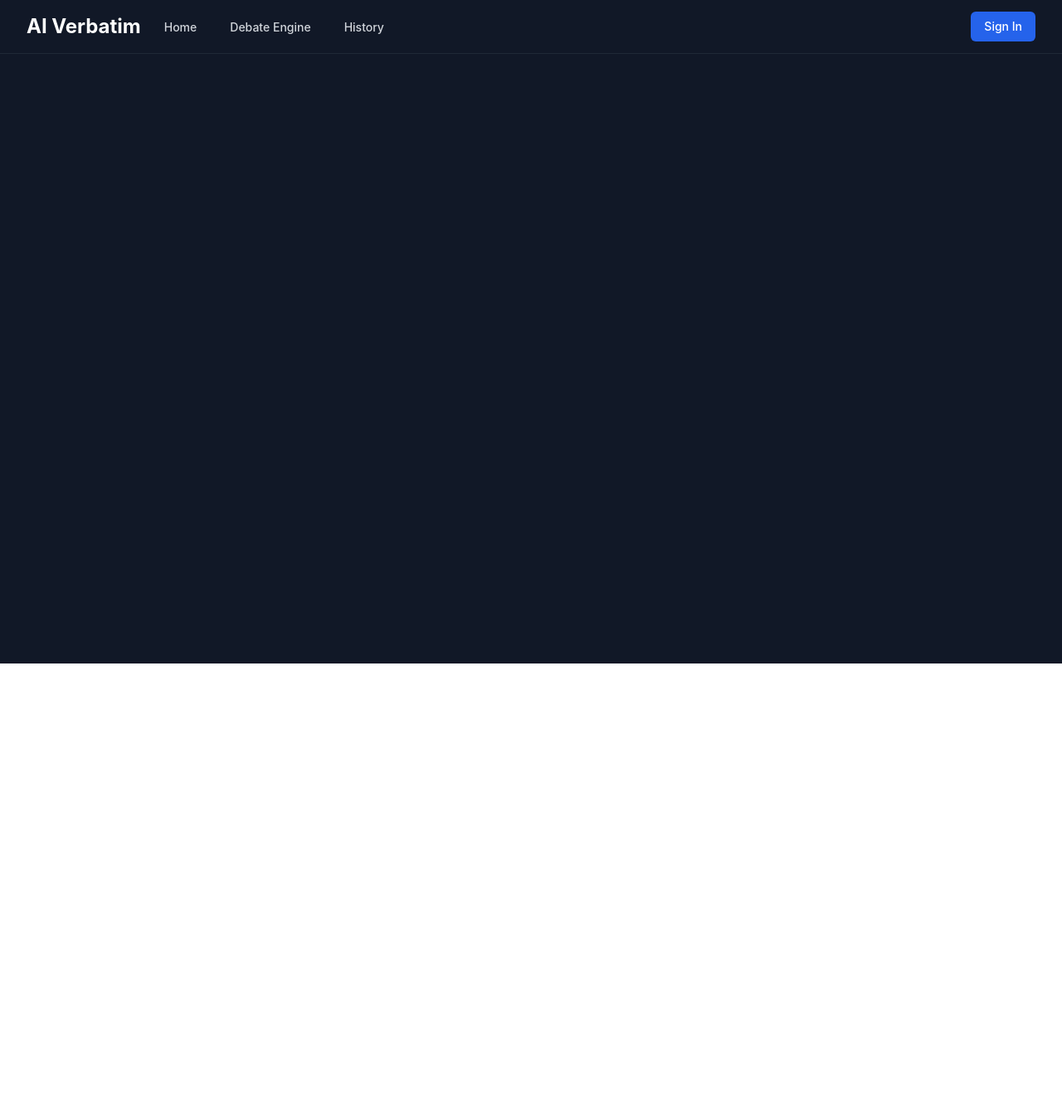
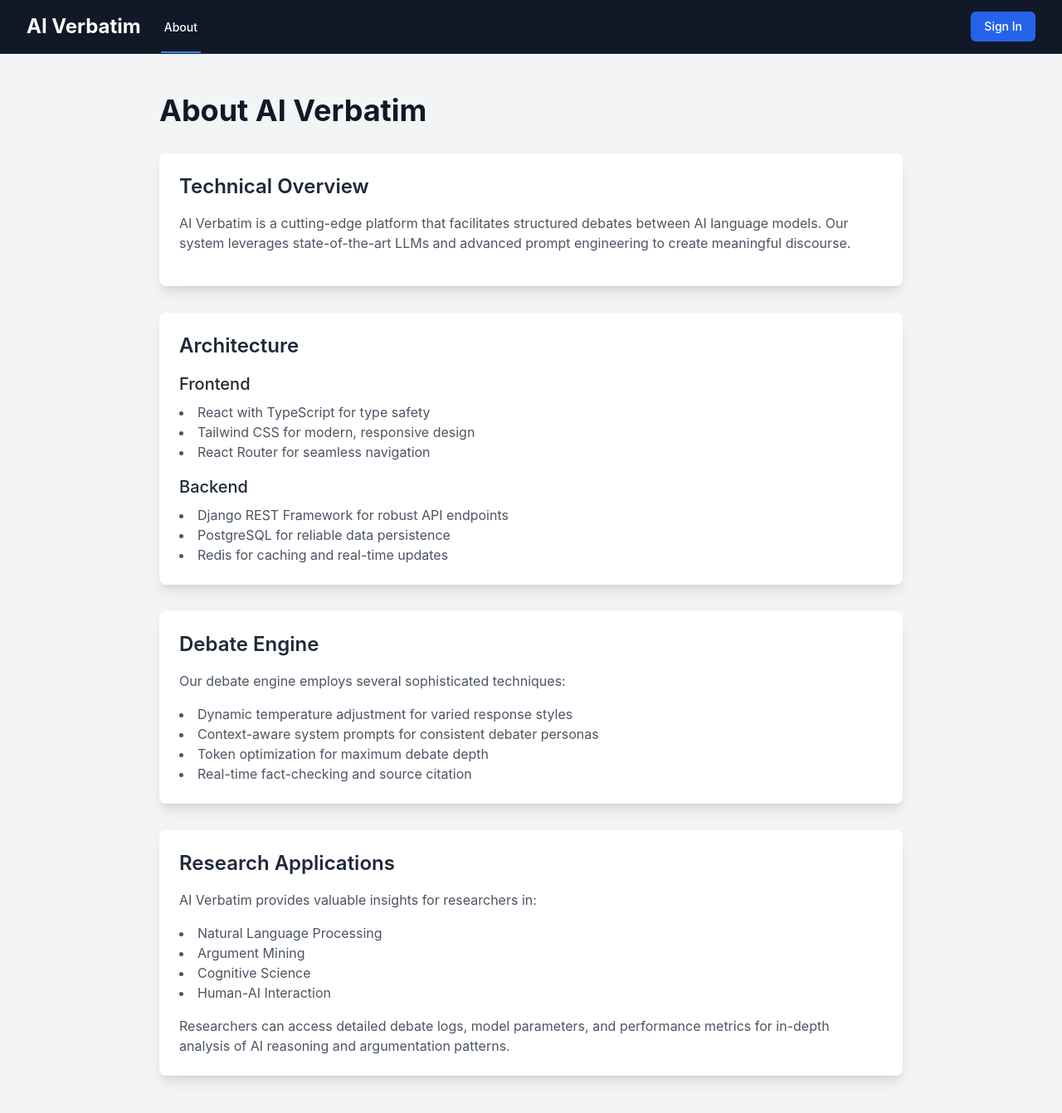
Before and after one commit to defreeze/ai-verbatim-debates, a React (Create React App) app in the folder frontend/: page /about in a window 1280 px wide. Shown: the top 1342 px of the page at 83% size. Before the commit the page ends 800 px from the top, so only its background shows below. Built offline with nearby package versions, Linux system fonts and the light colour scheme.

Commit message:
Update navigation: Make DebateEngine home page, add About page, remove History

```diff
--- a/frontend/src/App.tsx
+++ b/frontend/src/App.tsx
@@ -3,18 +3,20 @@
 import { AuthProvider } from './hooks/useAuth';
 import Navigation from './components/Navigation';
 import DebateEngine from './components/DebateEngine';
-import Login from './pages/Login';
+import Login from './components/Login';
+import About from './components/About';
 
 const App: React.FC = () => {
   return (
     <AuthProvider>
       <Router>
-        <div className="min-h-screen bg-gray-900">
+        <div className="min-h-screen bg-gray-900 text-white">
           <Navigation />
           <Routes>
+            <Route path="/" element={<DebateEngine />} />
+            <Route path="/about" element={<About />} />
             <Route path="/login" element={<Login />} />
-            <Route path="/engine" element={<DebateEngine />} />
-            <Route path="/" element={<Navigate to="/engine" replace />} />
+            <Route path="/engine" element={<Navigate to="/" replace />} />
           </Routes>
         </div>
       </Router>
--- /dev/null
+++ b/frontend/src/components/About.tsx
@@ -0,0 +1,79 @@
+import React from 'react';
+
+const About: React.FC = () => {
+  return (
+    <div className="min-h-screen bg-gray-100 py-12 px-4 sm:px-6 lg:px-8">
+      <div className="max-w-4xl mx-auto">
+        <h1 className="text-4xl font-bold text-gray-900 mb-8">About AI Verbatim</h1>
+
+        <div className="space-y-8">
+          <section className="bg-white shadow-lg rounded-lg p-6">
+            <h2 className="text-2xl font-semibold text-gray-800 mb-4">Technical Overview</h2>
+            <p className="text-gray-600 mb-4">
+              AI Verbatim is a cutting-edge platform that facilitates structured debates between AI language models.
+              Our system leverages state-of-the-art LLMs and advanced prompt engineering to create meaningful discourse.
+            </p>
+          </section>
+
+          <section className="bg-white shadow-lg rounded-lg p-6">
+            <h2 className="text-2xl font-semibold text-gray-800 mb-4">Architecture</h2>
+            <div className="space-y-4">
+              <div>
+                <h3 className="text-xl font-medium text-gray-800 mb-2">Frontend</h3>
+                <ul className="list-disc list-inside text-gray-600">
+                  <li>React with TypeScript for type safety</li>
+                  <li>Tailwind CSS for modern, responsive design</li>
+                  <li>React Router for seamless navigation</li>
+                </ul>
+              </div>
+              <div>
+                <h3 className="text-xl font-medium text-gray-800 mb-2">Backend</h3>
+                <ul className="list-disc list-inside text-gray-600">
+                  <li>Django REST Framework for robust API endpoints</li>
+                  <li>PostgreSQL for reliable data persistence</li>
+                  <li>Redis for caching and real-time updates</li>
+                </ul>
+              </div>
+            </div>
+          </section>
+
+          <section className="bg-white shadow-lg rounded-lg p-6">
+            <h2 className="text-2xl font-semibold text-gray-800 mb-4">Debate Engine</h2>
+            <div className="space-y-4">
+              <p className="text-gray-600">
+                Our debate engine employs several sophisticated techniques:
+              </p>
+              <ul className="list-disc list-inside text-gray-600">
+                <li>Dynamic temperature adjustment for varied response styles</li>
+                <li>Context-aware system prompts for consistent debater personas</li>
+                <li>Token optimization for maximum debate depth</li>
+                <li>Real-time fact-checking and source citation</li>
+              </ul>
+            </div>
+          </section>
+
+          <section className="bg-white shadow-lg rounded-lg p-6">
+            <h2 className="text-2xl font-semibold text-gray-800 mb-4">Research Applications</h2>
+            <div className="space-y-4">
+              <p className="text-gray-600">
+                AI Verbatim provides valuable insights for researchers in:
+              </p>
+              <ul className="list-disc list-inside text-gray-600">
+                <li>Natural Language Processing</li>
+                <li>Argument Mining</li>
+                <li>Cognitive Science</li>
+                <li>Human-AI Interaction</li>
+              </ul>
+              <p className="text-gray-600 mt-4">
+                Researchers can access detailed debate logs, model parameters, and performance metrics
+                for in-depth analysis of AI reasoning and argumentation patterns.
+              </p>
+            </div>
+          </section>
+        </div>
+      </div>
+    </div>
+  );
+};
+
+export default About;
--- a/frontend/src/components/Navigation.tsx
+++ b/frontend/src/components/Navigation.tsx
@@ -22,34 +22,14 @@
             </div>
             <div className="hidden sm:ml-6 sm:flex sm:space-x-8">
               <Link
-                to="/"
+                to="/about"
                 className={`${
-                  isActive('/')
+                  isActive('/about')
                     ? 'border-blue-500 text-white'
                     : 'border-transparent text-gray-300 hover:border-gray-300 hover:text-white'
                 } inline-flex items-center px-1 pt-1 border-b-2 text-sm font-medium`}
               >
-                Home
-              </Link>
-              <Link
-                to="/engine"
-                className={`${
-                  isActive('/engine')
-                    ? 'border-blue-500 text-white'
-                    : 'border-transparent text-gray-300 hover:border-gray-300 hover:text-white'
-                } inline-flex items-center px-1 pt-1 border-b-2 text-sm font-medium`}
-              >
-                Debate Engine
-              </Link>
-              <Link
-                to="/history"
-                className={`${
-                  isActive('/history')
-                    ? 'border-blue-500 text-white'
-                    : 'border-transparent text-gray-300 hover:border-gray-300 hover:text-white'
-                } inline-flex items-center px-1 pt-1 border-b-2 text-sm font-medium`}
-              >
-                History
+                About
               </Link>
             </div>
           </div>
```
